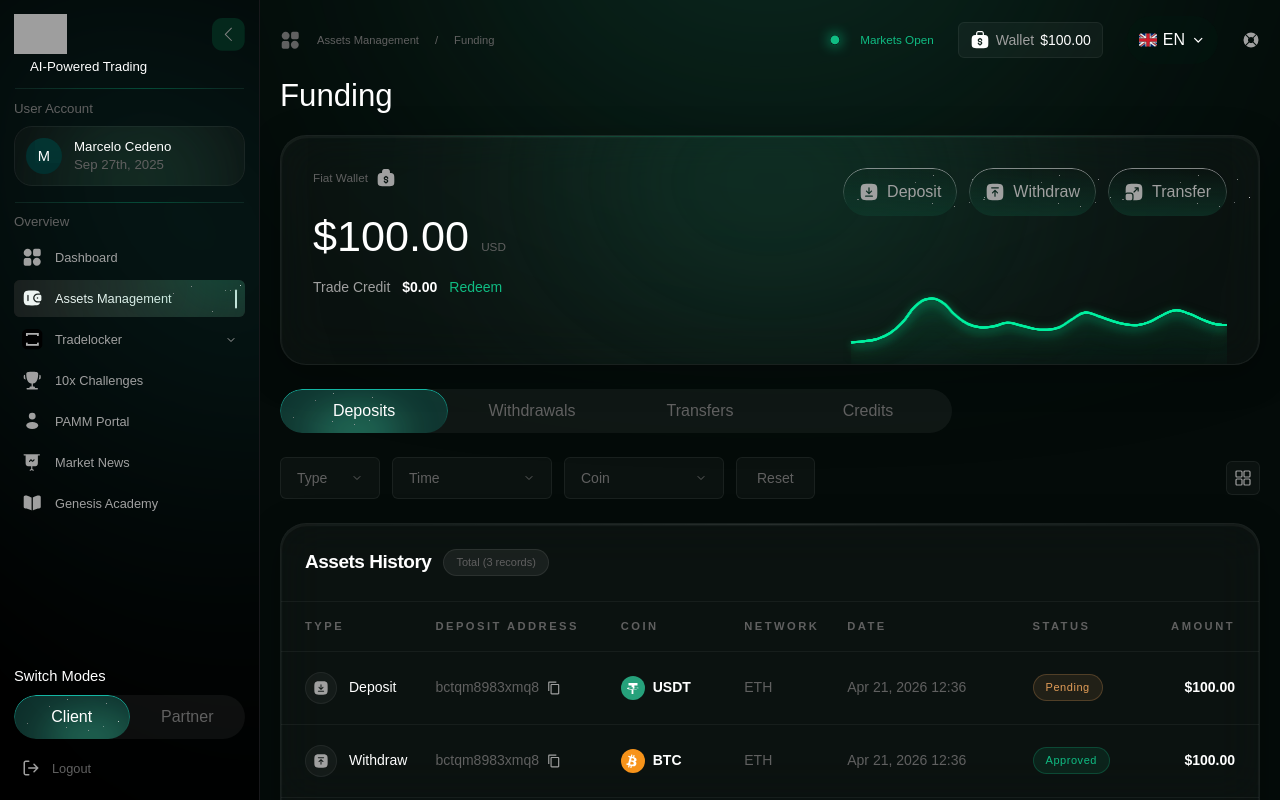
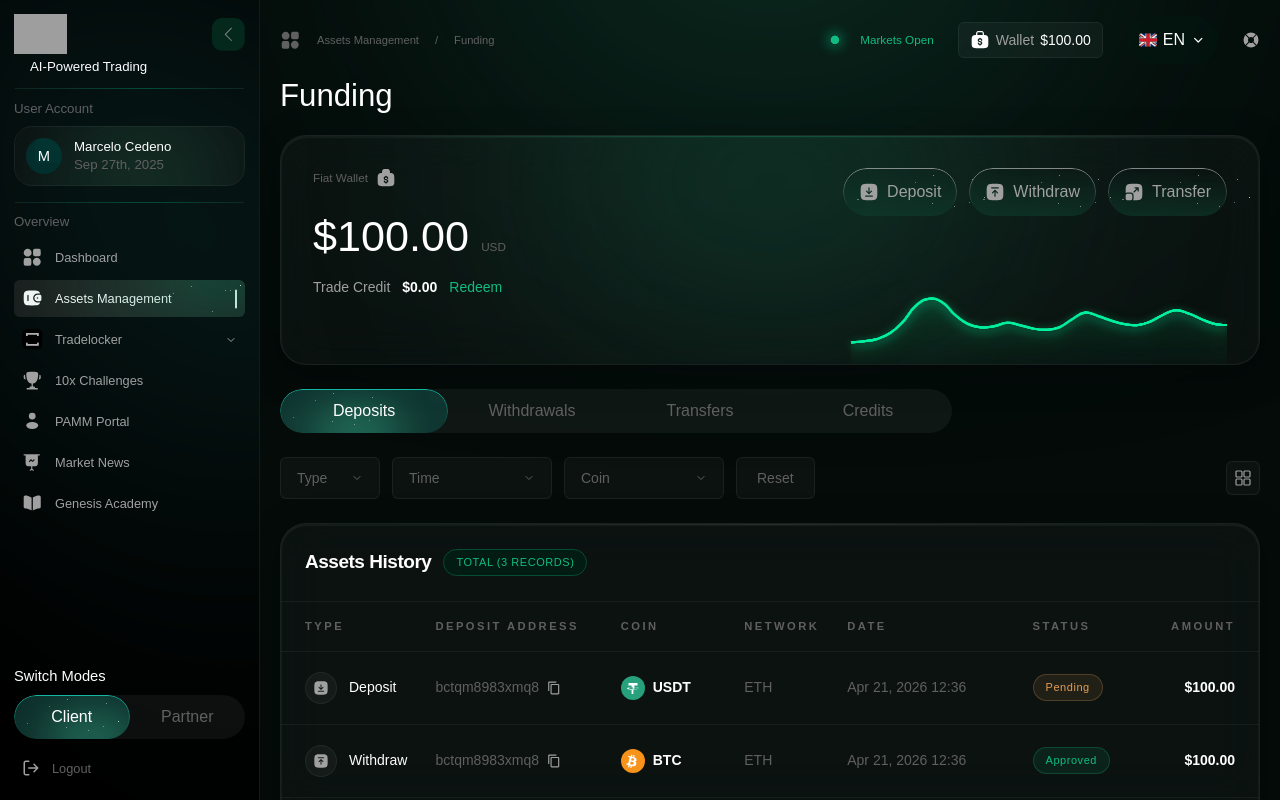
Before and after one commit to Mdx2025/GenesisFxDashboardMDX, a React (Vite) app: page /assets-management in a window 1280 px wide. Built offline with nearby package versions, Linux system fonts and the light colour scheme; grey boxes are pictures that could not be loaded; a web font is replaced by a local one.

Commit message:
fix: use Badge status component for Total records pill

```diff
--- a/src/pages/AssetsManagementPage.tsx
+++ b/src/pages/AssetsManagementPage.tsx
@@ -1,7 +1,7 @@
 import { useState } from 'react'
 import { Sidebar } from '@/components/dashboard/Sidebar'
 import { TopBar } from '@/components/dashboard/TopBar'
-import { GlassCard, SparkleButton, ModeToggle, FloatingNavBar } from '@/components/ui'
+import { GlassCard, SparkleButton, ModeToggle, FloatingNavBar, Badge } from '@/components/ui'
 import { DepositIcon, WithdrawIcon, TransferIcon, ChevronDownIcon } from '@/components/icons'
 import { PortfolioChart, defaultChartConfig } from '@/components/charts/PortfolioChart'
 import { assetTransactions } from '@/data/assets-history'
@@ -181,7 +181,7 @@ export default function AssetsManagementPage() {
               <div className="p-6">
                 <div className="flex items-center gap-3">
                   <h2 className="text-[19px] font-bold tracking-tight text-white">Assets History</h2>
-                  <span className="text-[11px] text-gfx-neutral-300 bg-white/[0.06] border border-white/[0.08] rounded-full px-3 py-1">Total ({assetTransactions.length} records)</span>
+                  <Badge variant="status">Total ({assetTransactions.length} records)</Badge>
                 </div>
               </div>
 
```
Also changed, not shown: 5 other files (tests, documents, lock files or other folders).
